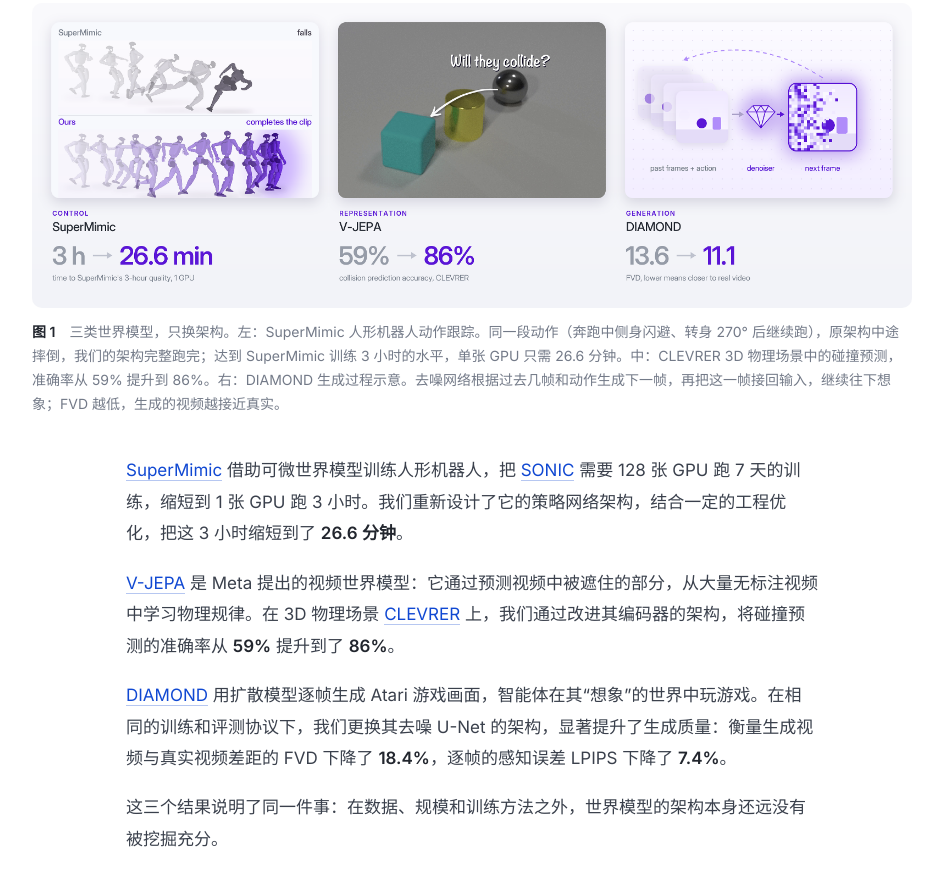
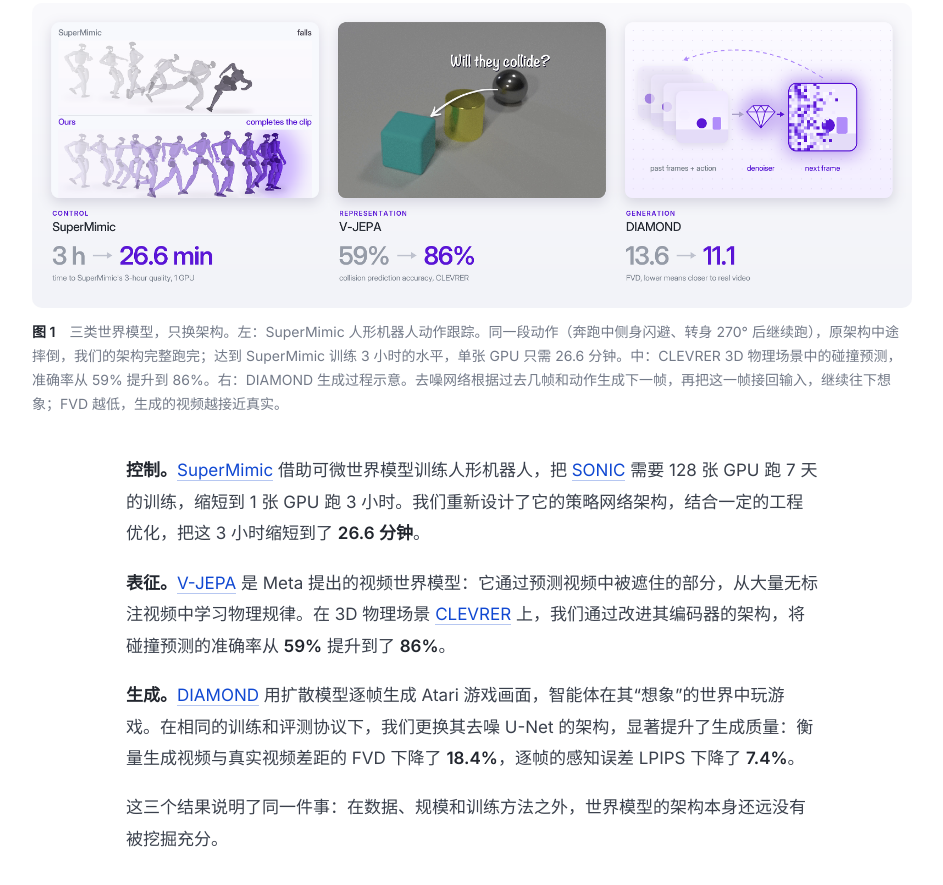
Before and after one commit to MetaCircleAI/better-world-models, a plain HTML site: page zh/index.html in a window 1280 px wide. Shown: the part 411-1296 px from the top of the page, without its empty margins (168-1111 px from the left). Drawn offline with Linux system fonts and the light colour scheme.

Commit message:
Add Control/Representation/Generation labels to the Chinese post

```diff
--- a/zh/index.html
+++ b/zh/index.html
@@ -29,9 +29,9 @@
 <p>常见的世界模型大致有三类：一类学习环境的动力学，用来训练具身控制策略；一类在视频中学习世界的物理规律；还有一类直接生成未来的画面。我们在这三类里各选了一个作为代表，只改进内部网络架构。平均下来，性能提升了 <strong>49.6%</strong>。</p>
 <figure class="fig wide"><picture><source media="(max-width: 900px)" srcset="../figures/m/hero_cards_v1_3200.jpg"><img src="../figures/hero_cards_v1_3200.png" alt="图 1" decoding="async"></picture><figcaption><b>图 1</b>　三类世界模型，只换架构。左：SuperMimic 人形机器人动作跟踪。同一段动作（奔跑中侧身闪避、转身 270° 后继续跑），原架构中途摔倒，我们的架构完整跑完；达到 SuperMimic 训练 3 小时的水平，单张 GPU 只需 26.6 分钟。中：CLEVRER 3D 物理场景中的碰撞预测，准确率从 59% 提升到 86%。右：DIAMOND 生成过程示意。去噪网络根据过去几帧和动作生成下一帧，再把这一帧接回输入，继续往下想象；FVD 越低，生成的视频越接近真实。</figcaption></figure>
 
-<p><a target="_blank" rel="noopener" href="https://arxiv.org/abs/2610.28480">SuperMimic</a> 借助可微世界模型训练人形机器人，把 <a target="_blank" rel="noopener" href="https://arxiv.org/abs/2511.07820">SONIC</a> 需要 128 张 GPU 跑 7 天的训练，缩短到 1 张 GPU 跑 3 小时。我们重新设计了它的策略网络架构，结合一定的工程优化，把这 3 小时缩短到了 <strong>26.6 分钟</strong>。</p>
-<p><a target="_blank" rel="noopener" href="https://arxiv.org/abs/2404.08471">V-JEPA</a> 是 Meta 提出的视频世界模型：它通过预测视频中被遮住的部分，从大量无标注视频中学习物理规律。在 3D 物理场景 <a target="_blank" rel="noopener" href="https://arxiv.org/abs/1910.01442">CLEVRER</a> 上，我们通过改进其编码器的架构，将碰撞预测的准确率从 <strong>59%</strong> 提升到了 <strong>86%</strong>。</p>
-<p><a target="_blank" rel="noopener" href="https://arxiv.org/abs/2405.12399">DIAMOND</a> 用扩散模型逐帧生成 Atari 游戏画面，智能体在其“想象”的世界中玩游戏。在相同的训练和评测协议下，我们更换其去噪 U-Net 的架构，显著提升了生成质量：衡量生成视频与真实视频差距的 FVD 下降了 <strong>18.4%</strong>，逐帧的感知误差 LPIPS 下降了 <strong>7.4%</strong>。</p>
+<p><strong>控制。</strong><a target="_blank" rel="noopener" href="https://arxiv.org/abs/2610.28480">SuperMimic</a> 借助可微世界模型训练人形机器人，把 <a target="_blank" rel="noopener" href="https://arxiv.org/abs/2511.07820">SONIC</a> 需要 128 张 GPU 跑 7 天的训练，缩短到 1 张 GPU 跑 3 小时。我们重新设计了它的策略网络架构，结合一定的工程优化，把这 3 小时缩短到了 <strong>26.6 分钟</strong>。</p>
+<p><strong>表征。</strong><a target="_blank" rel="noopener" href="https://arxiv.org/abs/2404.08471">V-JEPA</a> 是 Meta 提出的视频世界模型：它通过预测视频中被遮住的部分，从大量无标注视频中学习物理规律。在 3D 物理场景 <a target="_blank" rel="noopener" href="https://arxiv.org/abs/1910.01442">CLEVRER</a> 上，我们通过改进其编码器的架构，将碰撞预测的准确率从 <strong>59%</strong> 提升到了 <strong>86%</strong>。</p>
+<p><strong>生成。</strong><a target="_blank" rel="noopener" href="https://arxiv.org/abs/2405.12399">DIAMOND</a> 用扩散模型逐帧生成 Atari 游戏画面，智能体在其“想象”的世界中玩游戏。在相同的训练和评测协议下，我们更换其去噪 U-Net 的架构，显著提升了生成质量：衡量生成视频与真实视频差距的 FVD 下降了 <strong>18.4%</strong>，逐帧的感知误差 LPIPS 下降了 <strong>7.4%</strong>。</p>
 <p>这三个结果说明了同一件事：在数据、规模和训练方法之外，世界模型的架构本身还远没有被挖掘充分。</p>
 <h2>被忽略的一环</h2>
 <p>过去两年，世界模型进展飞快。SuperMimic 用一个可微世界模型，让人形机器人在单张 GPU 上学会了十几万段动作；<a target="_blank" rel="noopener" href="https://arxiv.org/abs/2506.09985">V-JEPA 2</a> 从海量视频里学到了物理直觉；<a target="_blank" rel="noopener" href="https://arxiv.org/abs/2402.15391">Genie</a> 和 DIAMOND 能直接生成可以交互的虚拟世界。</p>
```
Also changed, not shown: 1 other file.
